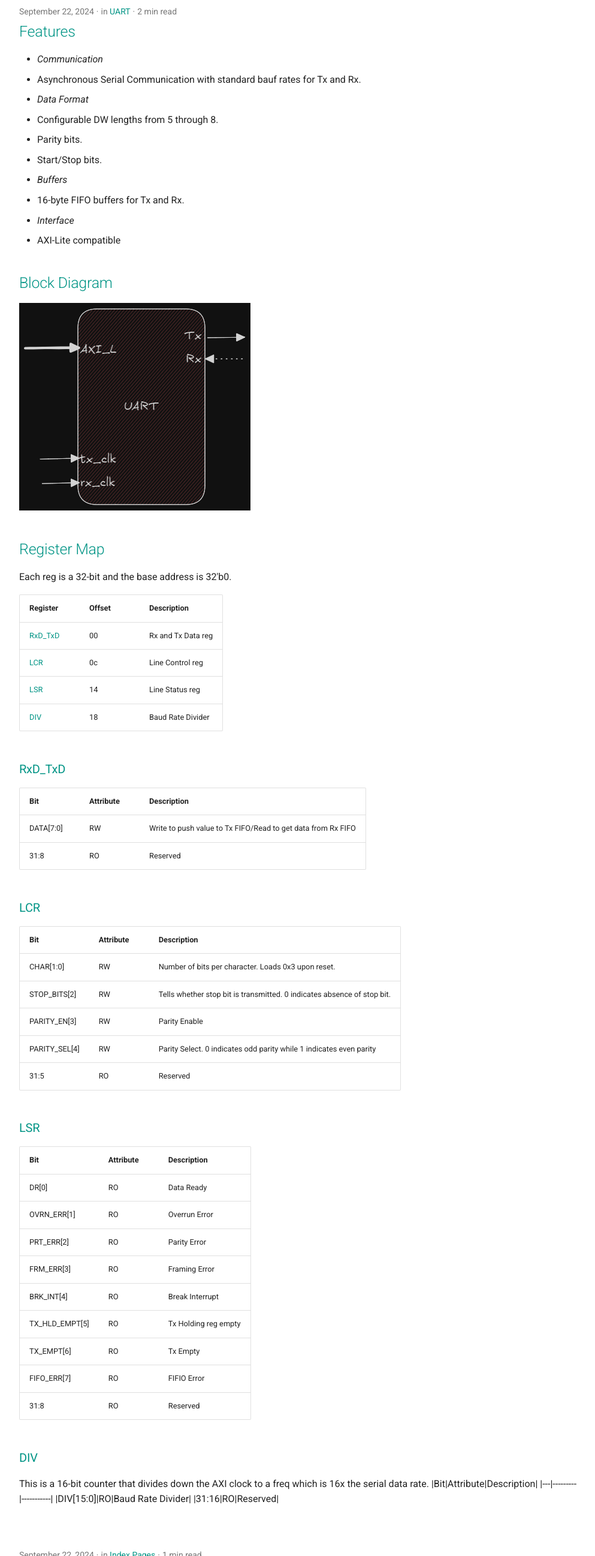
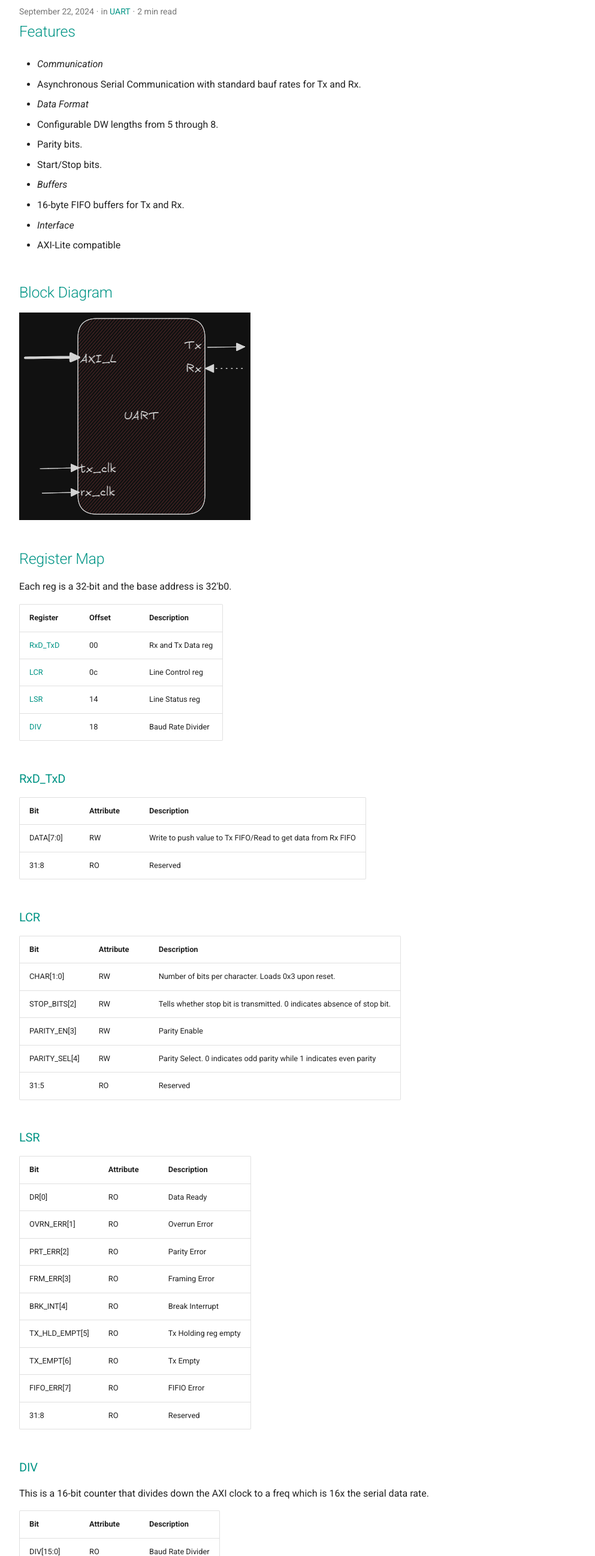
Before and after one commit to stativeboss/my_musings, a plain HTML site: page blog/page/2/index.html in a window 1280 px wide. Shown: the part 2971-5565 px from the top of the page at 60% size, without its empty margins (264-1257 px from the left). Drawn offline with Linux system fonts and the light colour scheme.

Commit message:
deploy: stativeboss/My_blogsite@c0b609ff6a1c6e14757f7d49ac855f7ad496cfa2

```diff
--- a/blog/page/2/index.html
+++ b/blog/page/2/index.html
@@ -769,16 +769,34 @@
   <div class="md-post__content md-typeset">
     <h2 id="features"><a class="toclink" href="../../2024/09/22/features/">Features</a></h2>
 <ul>
-<li><em>Communication</em></li>
-<li>Asynchronous Serial Communication with standard bauf rates for Tx and Rx.</li>
-<li><em>Data Format</em></li>
-<li>Configurable DW lengths from 5 through 8.</li>
+<li>
+<p><em>Communication</em></p>
+</li>
+<li>
+<p>Asynchronous Serial Communication with standard bauf rates for Tx and Rx.</p>
+</li>
+<li>
+<p><em>Data Format</em></p>
+</li>
+<li>
+<p>Configurable DW lengths from 5 through 8.</p>
+</li>
 <li>Parity bits.</li>
-<li>Start/Stop bits.</li>
-<li><em>Buffers</em></li>
-<li>16-byte FIFO buffers for Tx and Rx.</li>
-<li><em>Interface</em></li>
-<li>AXI-Lite compatible</li>
+<li>
+<p>Start/Stop bits.</p>
+</li>
+<li>
+<p><em>Buffers</em></p>
+</li>
+<li>
+<p>16-byte FIFO buffers for Tx and Rx.</p>
+</li>
+<li>
+<p><em>Interface</em></p>
+</li>
+<li>
+<p>AXI-Lite compatible</p>
+</li>
 </ul>
 <h2 id="block-diagram"><a class="toclink" href="../../2024/09/22/features/#block-diagram">Block Diagram</a></h2>
 <p><img alt="Block Diagram UART" src="../../../assets/verification/uart/block_dgm.png" /></p>
@@ -932,11 +950,28 @@
 </tbody>
 </table>
 <h3 id="div"><a class="toclink" href="../../2024/09/22/features/#div">DIV</a></h3>
-<p>This is a 16-bit counter that divides down the AXI clock to a freq which is 16x the serial data rate.
-|Bit|Attribute|Description|
-|---|---------|-----------|
-|DIV[15:0]|RO|Baud Rate Divider|
-|31:16|RO|Reserved|</p>
+<p>This is a 16-bit counter that divides down the AXI clock to a freq which is 16x the serial data rate.</p>
+<table>
+<thead>
+<tr>
+<th>Bit</th>
+<th>Attribute</th>
+<th>Description</th>
+</tr>
+</thead>
+<tbody>
+<tr>
+<td>DIV[15:0]</td>
+<td>RO</td>
+<td>Baud Rate Divider</td>
+</tr>
+<tr>
+<td>31:16</td>
+<td>RO</td>
+<td>Reserved</td>
+</tr>
+</tbody>
+</table>
 
   </div>
 </article>
```
Also changed, not shown: blog/2024/09/22/features/index.html (+49 -14 lines), blog/archive/2024/page/2/index.html (+49 -14 lines), blog/category/uart/index.html (+49 -14 lines), search/search_index.json (+1 -1 lines).
